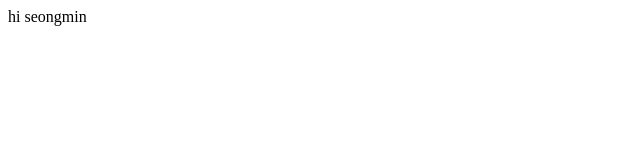
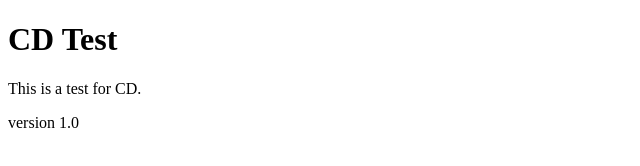
Before and after one commit to kkx7015/CDTest, a plain HTML site: page index.html in a window 1280 px wide. Shown: the whole page, without its empty margins (0-640 px from the left). Drawn offline with Linux system fonts and the light colour scheme.

Commit message:
fix: fix index.html to cd

```diff
--- a/index.html
+++ b/index.html
@@ -1,13 +1,13 @@
-<!-- @format -->
-
-<!doctype html>
-<html lang="en">
-  <head>
-    <meta charset="UTF-8" />
-    <meta name="viewport" content="width=device-width, initial-scale=1.0" />
-    <title>Document</title>
-  </head>
-  <body>
-    hi seongmin
-  </body>
+<!DOCTYPE html>
+<html lang="ko">
+<head>
+    <meta charset="UTF-8">
+    <meta name="viewport" content="width=device-width, initial-scale=1.0">
+    <title>CD Test</title>
+</head>
+<body>
+    <h1>CD Test</h1>
+    <p>This is a test for CD.</p>
+    <p>version 1.0</p>
+</body>
 </html>
```
